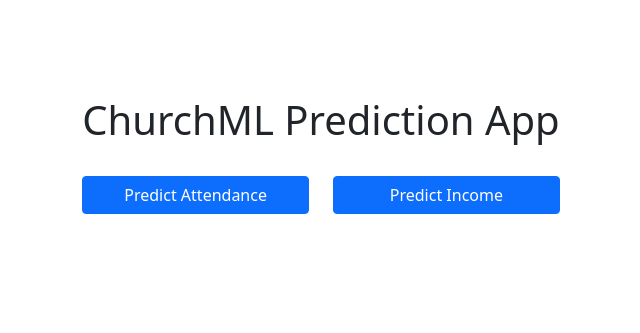
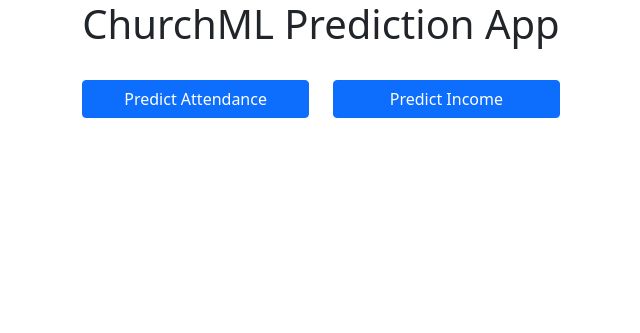
Before and after one commit to franklinobasy/ChurchML, a Flask app: page / in a window 1280 px wide. Shown: the top 333 px of the page, without its empty margins (319-959 px from the left). Run offline with Flask 3, Linux system fonts and the light colour scheme.

Commit message:
Removed padding

```diff
--- a/templates/index.html
+++ b/templates/index.html
@@ -34,8 +34,8 @@
     <div id="overlay" class="overlay" style="display:none;">
       <div class="loading">Loading...</div>
     </div>
-    <div class="container py-5">
-      <div class="row py-5">
+    <div class="container">
+      <div class="row">
         <div class="col d-flex justify-content-center">
           <div>
             <div id="content">
```
